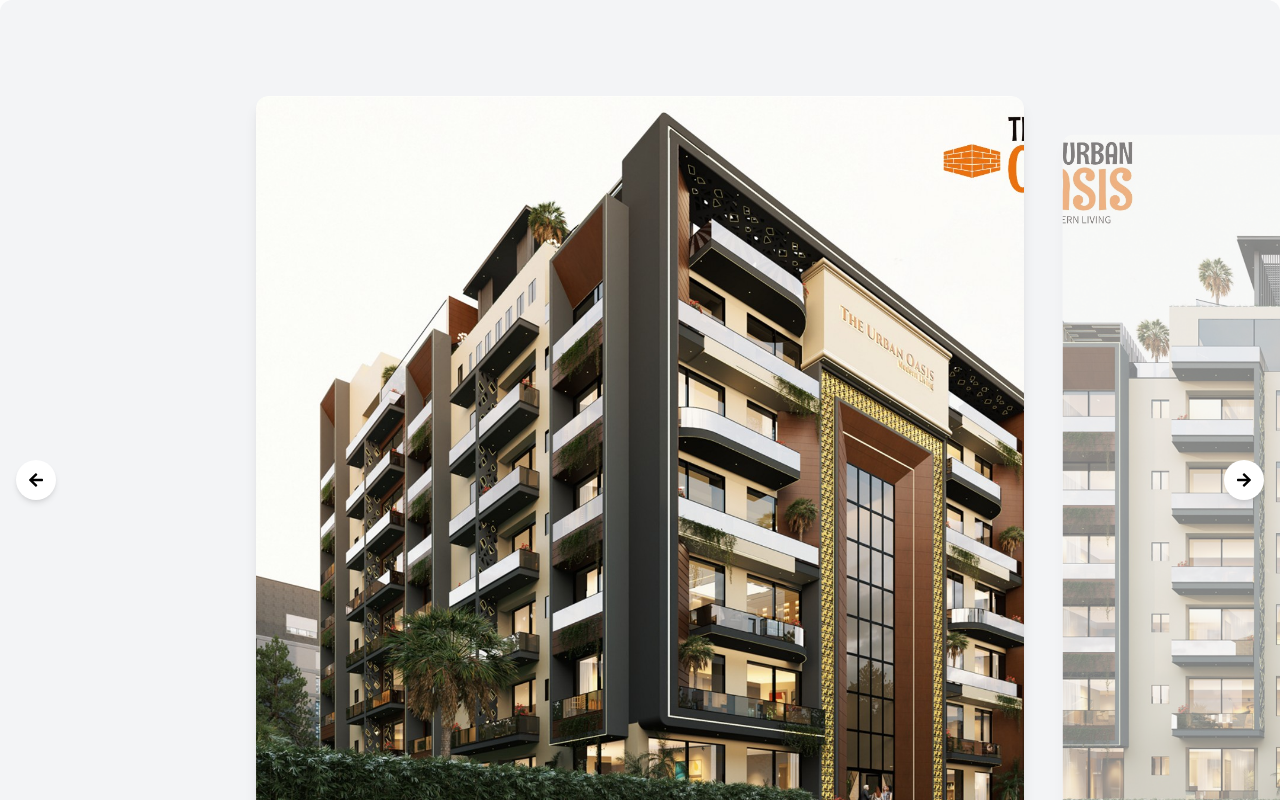
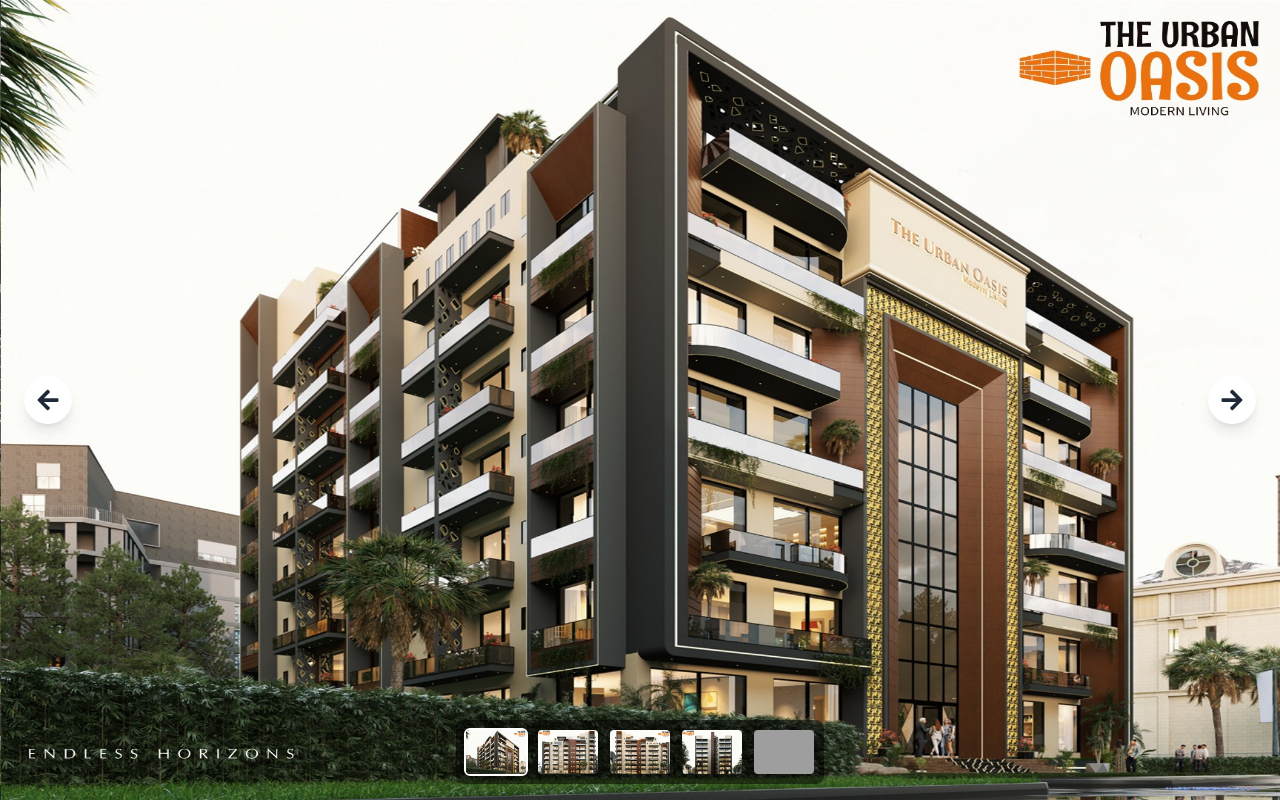
Before and after one commit to MuneebMughal12/urban_o, a React (Vite) app in the folder client/: page /gallery in a window 1280 px wide. Shown: the part 640-1440 px from the top of the page. Built offline with nearby package versions, Linux system fonts and the light colour scheme; grey boxes are pictures that could not be loaded.

Commit message:
rechange gallery

```diff
--- a/client/src/Components/Gallery/Gallery.jsx
+++ b/client/src/Components/Gallery/Gallery.jsx
@@ -1,7 +1,7 @@
 import { useState } from "react";
+import { FaArrowLeft, FaArrowRight } from "react-icons/fa";
+import bgGallery from "./bgGallery.avif"
 import { motion } from "framer-motion";
-import { FaArrowLeft, FaArrowRight } from "react-icons/fa";
-import bgGallery from "./bgGallery.avif";
 import ImageGallery1 from "./slider1.jpg";
 import ImageGallery2 from "./slider2.jpg";
 import ImageGallery3 from "./slider3.jpg";
@@ -21,27 +21,12 @@
         setCurrentIndex((prev) => (prev === images.length - 1 ? 0 : prev + 1));
     };
 
-    const getSlideStyle = (index) => {
-        const offset = index - currentIndex;
-        const absOffset = Math.abs(offset);
-
-        return {
-            transform: `translateX(${offset * 100}%) scale(${1 - absOffset * 0.1})`,
-            zIndex: images.length - absOffset,
-            opacity: offset === 0 ? 1 : 0.5,
-        };
-    };
-
     return (
         <div>
-            {/* Background Gallery Section */}
+            {/* Background Section */}
             <div className="relative w-full h-[64vh] overflow-hidden">
-                <img
-                    src={bgGallery}
-                    alt="Gallery Background"
-                    className="absolute top-0 left-0 w-full h-full object-cover"
-                />
-                <div className="absolute inset-0 bg-black bg-opacity-50 flex flex-col items-center justify-center text-white text-center" style={{ fontFamily: "Montserrat", textShadow: "rgba(0, 0, 0, 0.4) 0px 4px 5px" }}>
+                <img src={bgGallery} alt="Units Background" className="absolute top-0 left-0 w-full h-full object-cover" />
+                <div className="absolute inset-0 bg-black bg-opacity-50 flex flex-col items-center justify-center text-white text-center" style={{  fontFamily: '"Montserrat', textShadow: "rgba(0, 0, 0, 0.4) 0px 4px 5px" }}>
                     <motion.h1
                         initial={{ opacity: 0, y: -50 }}
                         animate={{ opacity: 1, y: 0 }}
@@ -52,40 +37,40 @@
                     </motion.h1>
                 </div>
             </div>
+            <div className="relative  w-full h-screen overflow-hidden">
+                {/* Main Image */}
+                <img
+                    src={images[currentIndex]}
+                    alt="Gallery"
+                    className="w-full h-full  transition-all duration-700 ease-in-out"
+                />
 
-            {/* Image Slider Section */}
-            <div className="relative w-full h-[120vh] flex items-center justify-center overflow-hidden bg-gray-100 rounded-xl shadow-2xl">
-                <div className="relative w-full h-full flex items-center justify-center">
-                    {images.map((img, index) => (
-                        <div
-                            key={index}
-                            className="absolute transition-all duration-700 ease-in-out rounded-xl overflow-hidden shadow-lg"
-                            style={{
-                                ...getSlideStyle(index),
-                                width: "60%",
-                                height: "80%",
-                                transitionTimingFunction: "cubic-bezier(0.77, 0, 0.175, 1)",
-                            }}
-                        >
-                            <img src={img} alt={`Slide ${index}`} className="w-full h-full object-cover rounded-xl" />
-                        </div>
-                    ))}
-
-                    {/* Navigation Buttons */}
-                    {/* Navigation Buttons on Right Side */}
+                {/* Navigation Arrows */}
                 <button
-                        className="absolute left-4 top-1/2 transform -translate-y-1/2 bg-white p-3 rounded-full shadow-md hover:bg-gray-200 z-10"
+                    className="absolute top-1/2 left-6 transform -translate-y-1/2 bg-white p-3 rounded-full shadow-lg"
                     onClick={prevSlide}
                 >
-                        <FaArrowLeft />
+                    <FaArrowLeft size={24} className="text-gray-800" />
                 </button>
                 <button
-                        className="absolute right-4 top-1/2 transform -translate-y-1/2 bg-white p-3 rounded-full shadow-md hover:bg-gray-200 z-10"
+                    className="absolute top-1/2 right-6 transform -translate-y-1/2 bg-white p-3 rounded-full shadow-lg"
                     onClick={nextSlide}
                 >
-                        <FaArrowRight />
+                    <FaArrowRight size={24} className="text-gray-800" />
                 </button>
 
+                {/* Thumbnails */}
+                <div className="absolute bottom-4 left-1/2 transform -translate-x-1/2 flex space-x-2 bg-black bg-opacity-50 p-2 rounded-lg">
+                    {images.map((img, index) => (
+                        <img
+                            key={index}
+                            src={img}
+                            alt="Thumbnail"
+                            className={`w-16 h-12 object-cover cursor-pointer rounded-md transition-all duration-300 border-2 ${index === currentIndex ? "border-white" : "border-transparent"
+                                }`}
+                            onClick={() => setCurrentIndex(index)}
+                        />
+                    ))}
                 </div>
             </div>
         </div>
```
Lines whose indentation alone changed are shown as unchanged.
